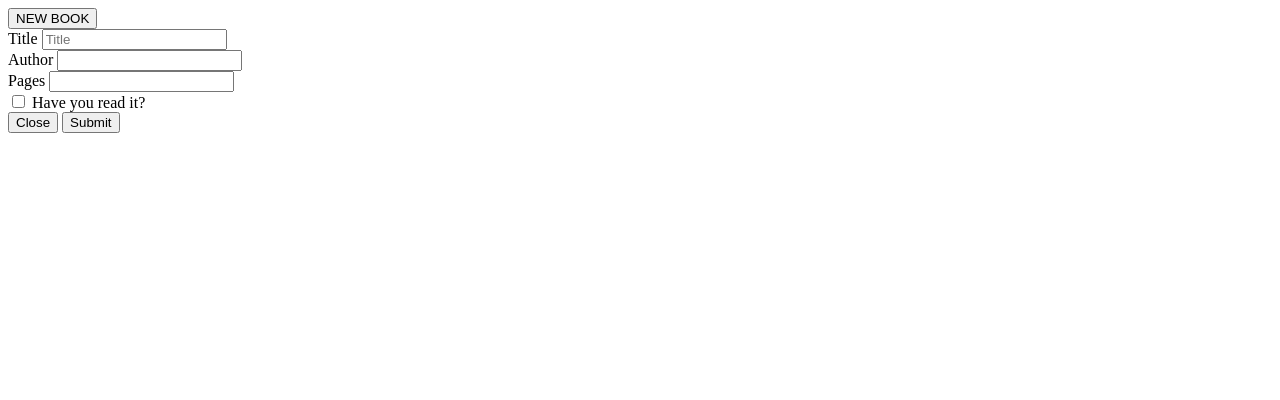
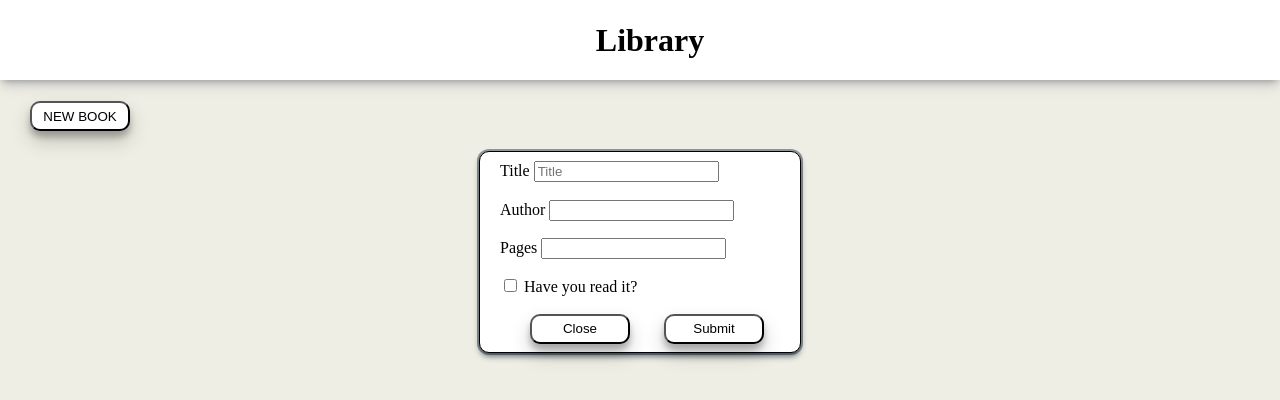
Before and after one commit to Xiaowei1102/Libaray, a plain HTML site: page index.html in a window 1280 px wide. Both pictures are taken after a click on the button "NEW BOOK". Drawn offline with Linux system fonts and the light colour scheme.

Commit message:
add basic sytles to html

```diff
--- a/index.html
+++ b/index.html
@@ -9,6 +9,7 @@
 </head>
 <body>
     <script src="javascript.js" defer></script>
+    <h1>Library</h1>
     <div class="book"></div>
     <button id="addbook">NEW BOOK</button>
     <div class="formcontainer">
--- a/javascript.js
+++ b/javascript.js
@@ -30,7 +30,9 @@ function displayBook() {
         //each book contains bookContent, remove button and read status button
         eachBook.classList.add(`book${i}`);
         let bookContent = document.createElement('div');
-        bookContent.textContent = `book title: ${myLibrary[i].title}; book author: ${myLibrary[i].author}; book page: ${myLibrary[i].numberOfPages}; read the book yet: ${myLibrary[i].isRead}`;
+        bookContent.textContent = `Title: ${myLibrary[i].title}
+        Author: ${myLibrary[i].author}
+        Pages: ${myLibrary[i].numberOfPages}`;
         eachBook.appendChild(bookContent);
         //add removebutton
         let removeButton = document.createElement("button");
@@ -77,7 +79,7 @@ closeFormButton.addEventListener("click", (e) => {
 });
 
 function openForm() {
-    document.querySelector(".formcontainer").style.display = "block";
+    document.querySelector(".formcontainer").style.display = "flex";
 }
 
 function closeForm() {
--- a/style.css
+++ b/style.css
@@ -1,3 +1,63 @@
 .formcontainer {
     display: none;
+    margin-top: 20px;
+    justify-content: center;
+    align-items: center;
+
 }
+
+body {
+    background-color: #eeeee4;
+    margin: 0;
+}
+h1 {
+    background-color: white;
+    margin-top: 0;
+    padding-left: 20px;
+    height: 80px;
+    display: flex;
+    justify-content: center;
+    align-items: center;
+    box-shadow: rgba(50, 50, 93, 0.25) 0px 6px 12px -2px, rgba(0, 0, 0, 0.3) 0px 3px 7px -3px;
+}
+
+#addbook,
+.close,
+.submit,
+button[class^='book'],
+.readstatus {
+    margin-left: 30px;
+    background-color: white;
+    height: 30px;
+    width: 100px;
+    border-radius: 10px;
+    box-shadow: rgba(0, 0, 0, 0.19) 0px 10px 20px, rgba(0, 0, 0, 0.23) 0px 6px 6px;
+}
+
+#bookform {
+    min-width: 300px;
+    min-height: 200px;
+    background-color: white;
+    border: 1px solid black;
+    display: flex;
+    flex-direction: column;
+    justify-content: space-around;
+    box-shadow: rgba(6, 24, 44, 0.4) 0px 0px 0px 2px, rgba(6, 24, 44, 0.65) 0px 4px 6px -1px, rgba(255, 255, 255, 0.08) 0px 1px 0px inset;
+    border-radius: 10px;
+    padding-left: 20px;
+}
+
+.book > div {
+    min-height: 80px;
+    display: flex;
+    background-color: #cce7e8;
+    align-items: center;
+    padding-left: 20px;
+    padding-right: 20px;
+    margin-bottom: 10px;
+}
+
+[class^='book'] > div {
+    white-space: pre-line;
+    flex: 1 1 auto;
+}
```
